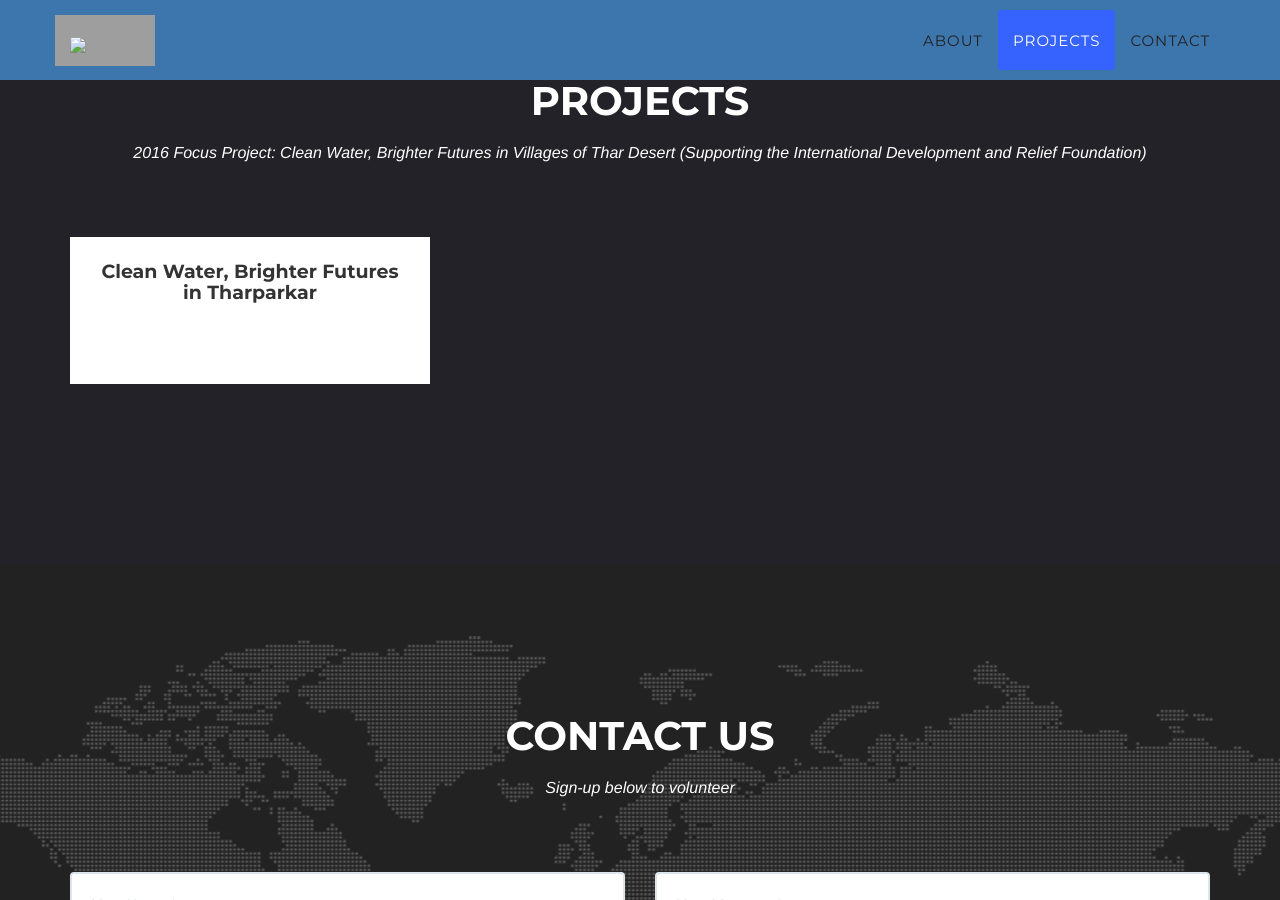
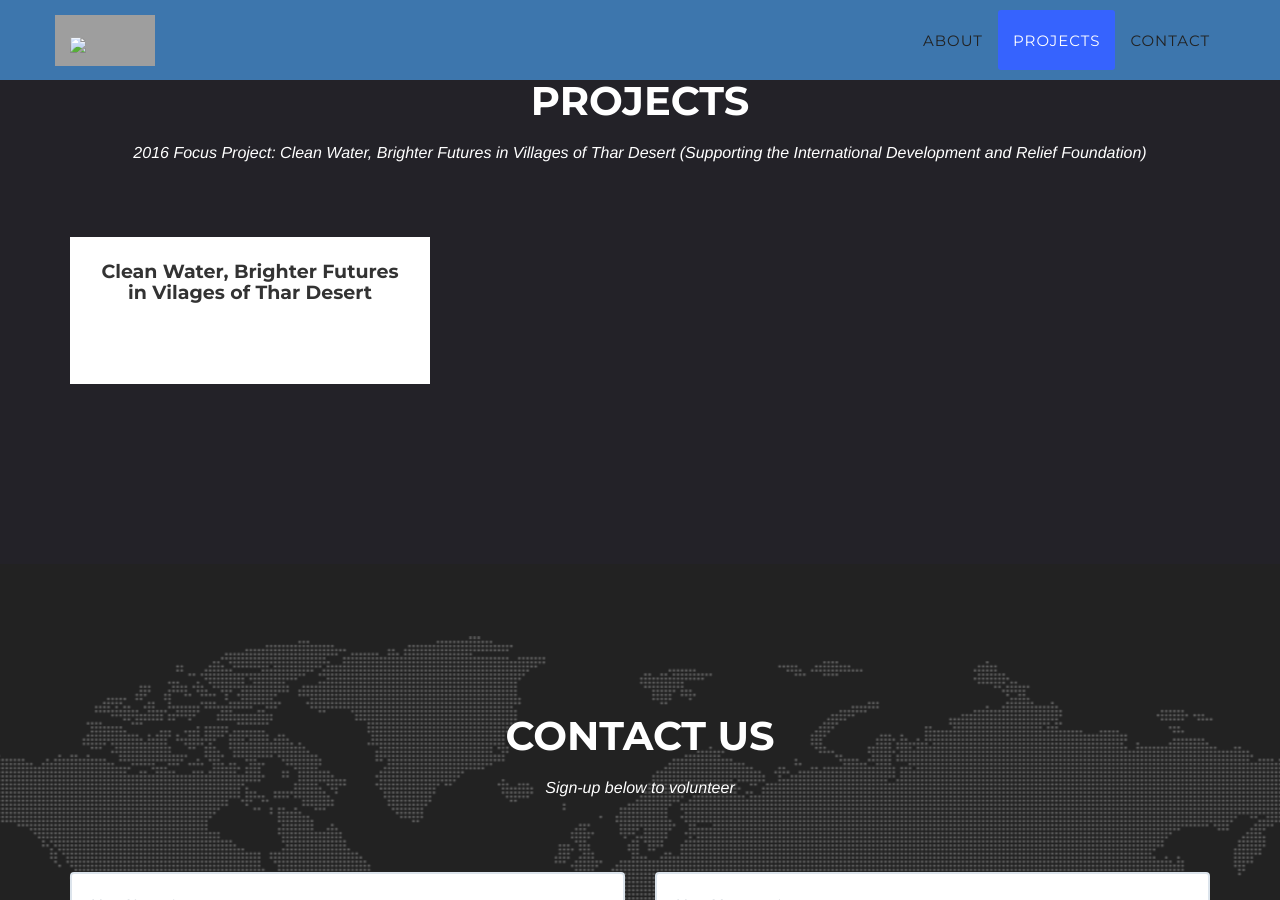
Before and after one commit to mwfgithub/mwfgithub.github.io, a Jekyll site: the page built from _posts/2016-01-01-project-1.markdown, in a window 1280 px wide and 900 px high, scrolled down 1756 px. Built offline with Jekyll 4.4.1, drawn with Linux system fonts in a browser that asks for light colours; some web fonts are replaced; grey boxes are pictures that could not be loaded.

Commit message:
Update 2016-01-01-project-1.markdown

```diff
--- a/_posts/2016-01-01-project-1.markdown
+++ b/_posts/2016-01-01-project-1.markdown
@@ -1,5 +1,5 @@
 ---
-title: Clean Water, Brighter Futures in Tharparkar
+title: Clean Water, Brighter Futures in Vilages of Thar Desert
 subtitle: Pakistan & India, Water, Sanitation & Hygiene
 layout: default
 modal-id: 1
```
Also changed, not shown: other parts of _posts/2016-01-01-project-1.markdown (+1 -1 lines).
